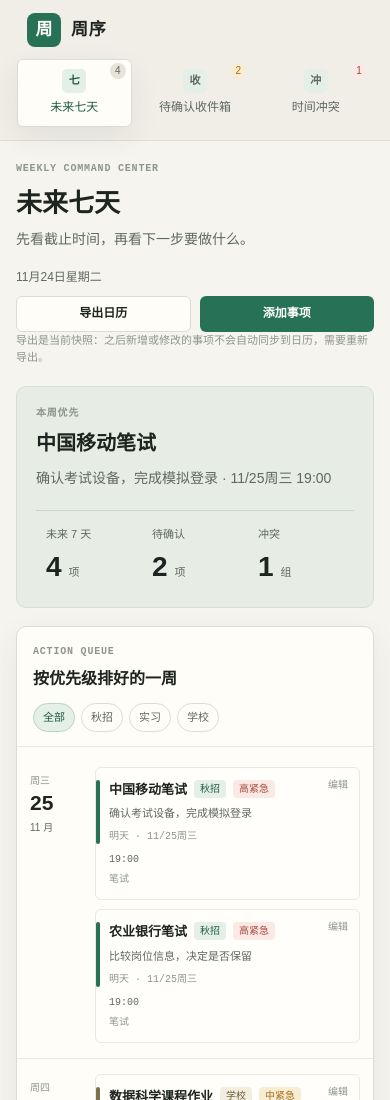
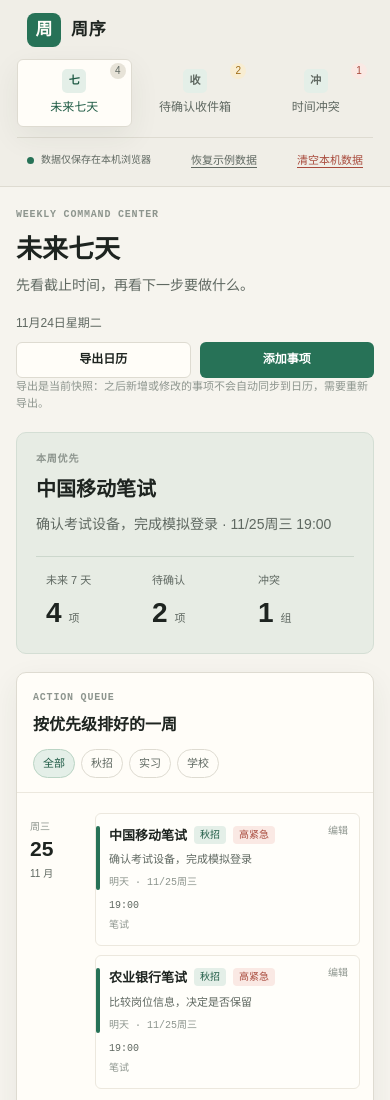
Before and after one commit to sevenbeans/zhouxu, a plain HTML site: page mvp/index.html in a window 390 px wide. Shown: the top 1100 px of the page. Drawn offline with Linux system fonts and the light colour scheme.

Commit message:
修复：手机端隐藏了整个数据管理区，导致清空本机数据无法触达
- 820px 以下不再隐藏 .sidebar-footer，改为一行紧凑排布
- 验证：390/360 宽度下清空与恢复按钮均可见可点，6 视口无溢出无报错

```diff
--- a/docs/styles.css
+++ b/docs/styles.css
@@ -1487,9 +1487,30 @@ a {
     border-bottom: 1px solid var(--line);
   }
 
-  .brand-subtitle,
+  .brand-subtitle {
+    display: none;
+  }
+
+  /* 手机端保留本机数据管理入口，否则用户无法清空试用数据 */
   .sidebar-footer {
-    display: none;
+    display: flex;
+    flex-wrap: wrap;
+    align-items: center;
+    justify-content: space-between;
+    gap: 6px 12px;
+    margin-top: 10px;
+    padding-top: 10px;
+  }
+
+  .sidebar-footer .privacy-note {
+    font-size: 10px;
+  }
+
+  .sidebar-footer .text-button,
+  .sidebar-footer .reset-link {
+    margin-top: 0;
+    padding: 4px 0;
+    font-size: 11px;
   }
 
   .nav-list {
--- a/mvp/index.html
+++ b/mvp/index.html
@@ -6,7 +6,7 @@
     <meta name="theme-color" content="#f5f3ee" />
     <title>周序 · 未来七天行动计划</title>
     <link rel="icon" href="data:," />
-    <link rel="stylesheet" href="./styles.css?v=20261124-2" />
+    <link rel="stylesheet" href="./styles.css?v=20261124-3" />
   </head>
   <body>
     <div class="app-shell">
@@ -392,7 +392,7 @@
 
     <div class="toast" id="toast" role="status" aria-live="polite"></div>
 
-    <script src="./parser.js?v=20261124-2"></script>
-    <script src="./app.js?v=20261124-2"></script>
+    <script src="./parser.js?v=20261124-3"></script>
+    <script src="./app.js?v=20261124-3"></script>
   </body>
 </html>
--- a/mvp/styles.css
+++ b/mvp/styles.css
@@ -1487,9 +1487,30 @@ a {
     border-bottom: 1px solid var(--line);
   }
 
-  .brand-subtitle,
+  .brand-subtitle {
+    display: none;
+  }
+
+  /* 手机端保留本机数据管理入口，否则用户无法清空试用数据 */
   .sidebar-footer {
-    display: none;
+    display: flex;
+    flex-wrap: wrap;
+    align-items: center;
+    justify-content: space-between;
+    gap: 6px 12px;
+    margin-top: 10px;
+    padding-top: 10px;
+  }
+
+  .sidebar-footer .privacy-note {
+    font-size: 10px;
+  }
+
+  .sidebar-footer .text-button,
+  .sidebar-footer .reset-link {
+    margin-top: 0;
+    padding: 4px 0;
+    font-size: 11px;
   }
 
   .nav-list {
--- a/work/qa/report.json
+++ b/work/qa/report.json
@@ -89,7 +89,7 @@
       ],
       "overflowing": [],
       "overflowCount": 0,
-      "bodyTextLen": 746,
+      "bodyTextLen": 772,
       "shot": "tablet_768.png"
     },
     {
@@ -112,7 +112,7 @@
       ],
       "overflowing": [],
       "overflowCount": 0,
-      "bodyTextLen": 746,
+      "bodyTextLen": 772,
       "shot": "phone_390.png"
     },
     {
@@ -135,7 +135,7 @@
       ],
       "overflowing": [],
       "overflowCount": 0,
-      "bodyTextLen": 746,
+      "bodyTextLen": 772,
       "shot": "phone_360.png"
     }
   ],
```
Also changed, not shown: docs/index.html (+3 -3 lines), work/qa/footer_desktop_1440.png (added), work/qa/footer_phone_360.png (added), work/qa/footer_phone_390.png (added), work/qa/phone_360.png, work/qa/phone_390.png, work/qa/tablet_768.png.
